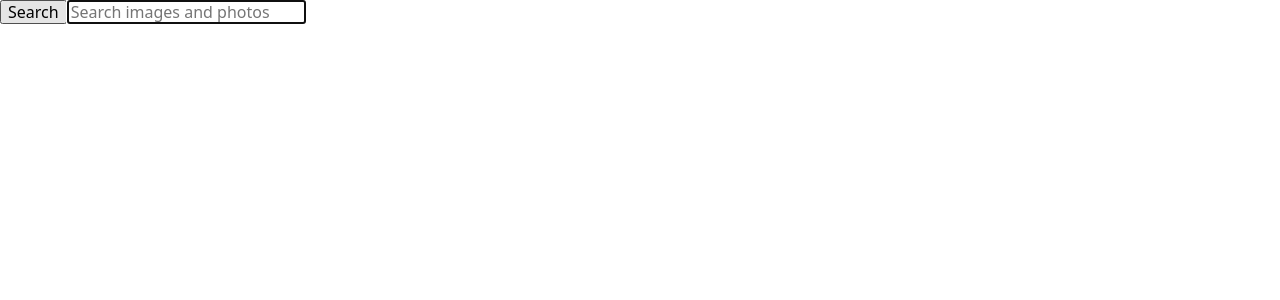
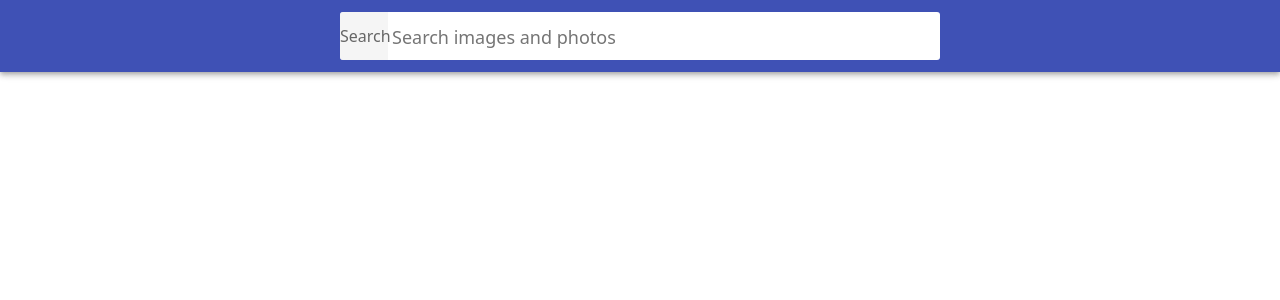
Before and after one commit to oksanastets-code/goit-react-hw-03-image-finder, a React (Create React App) app: page / in a window 1280 px wide. Shown: the top 300 px of the page. Built offline with nearby package versions, Linux system fonts and the light colour scheme.

Commit message:
add styles

```diff
--- a/package.json
+++ b/package.json
@@ -11,6 +11,7 @@
     "react-dom": "^17.0.2",
     "react-hot-toast": "^2.1.1",
     "react-scripts": "5.0.0",
+    "styled-components": "^5.3.3",
     "web-vitals": "^2.1.2"
   },
   "scripts": {
--- a/src/App.js
+++ b/src/App.js
@@ -1,5 +1,6 @@
 import { Component } from 'react';
 import { Toaster } from 'react-hot-toast';
+import { Div } from './App.styled';
 import Searchbar from './components/Searchbar/Searchbar';
 import ImageGallery from './components/ImageGallery/ImageGallery';
 
@@ -7,16 +8,6 @@ export default class App extends Component {
   state = {
     searchWord: '',
   };
-  // componentDidMount() {
-  //   setTimeout(() => {
-  //     fetch(
-  //       'https://pixabay.com/api/?q=cat&page=1&key=24206659-085fc8a8bf5db593be5a49f71&image_type=photo&orientation=horizontal&per_page=12',
-  //     )
-  //       .then(r => r.json())
-  //       .then(images => this.setState({ images }))
-  //       .finally(() => this.setState({ loading: false }));
-  //   }, 5000);
-  // }
   handleFormSubmit = keyWord => {
     console.log(keyWord);
     this.setState({ searchWord: keyWord });
@@ -24,15 +15,12 @@ export default class App extends Component {
   };
   render() {
     return (
-      <div>
+      <Div>
         <Toaster />
         <Searchbar onSubmit={this.handleFormSubmit} />
         {/* {this.state.loading && <h1>Loading...</h1>} */}
         <ImageGallery searchKey={this.state.searchWord} />
-
-        {/* </ImageGallery> */}
-        {/* {this.state.images && <div>{ this.state.images}</div>} */}
-      </div>
+      </Div>
     );
   }
 }
--- /dev/null
+++ b/src/App.styled.js
@@ -0,0 +1,7 @@
+import styled from 'styled-components';
+export const Div = styled.div`
+  display: grid;
+  grid-template-columns: 1fr;
+  grid-gap: 16px;
+  padding-bottom: 24px;
+`;
--- a/src/components/ImageGallery/ImageGallery.js
+++ b/src/components/ImageGallery/ImageGallery.js
@@ -1,4 +1,8 @@
 import { Component } from 'react';
+// import PropTypes from 'prop-types';
+import ImageGalleryItem from '../ImageGalleryItem/ImageGalleryItem';
+import { GalleryList } from './ImageGallery.styled';
+
 export default class ImageGallery extends Component {
   state = {
     images: null,
@@ -20,6 +24,7 @@ export default class ImageGallery extends Component {
           return Promise.reject(new Error('No images found'));
         })
         .then(data => {
+          console.log(data.hits);
           return data.hits;
         })
         .then(images => this.setState({ images }))
@@ -33,15 +38,20 @@ export default class ImageGallery extends Component {
       <>
         {loading && <h1>Loading...</h1>}
         {images && (
-          <ul className="gallery">
+          <GalleryList>
             {images.map(image => (
-              <li key={image.id} className="gallery-item">
-                <img src={image.webformatURL} alt={image.pageURL} width={240} />
-              </li>
+              <ImageGalleryItem
+                id={image.id}
+                webformatURL={image.webformatURL}
+                pageURL={image.pageURL}
+              />
             ))}
-          </ul>
+          </GalleryList>
         )}
       </>
     );
   }
 }
+// GalleryList.propTypes = {
+
+// }
--- a/src/components/ImageGallery/ImageGallery.styled.js
+++ b/src/components/ImageGallery/ImageGallery.styled.js
@@ -0,0 +1,13 @@
+import styled from 'styled-components';
+export const GalleryList = styled.ul`
+  display: grid;
+  max-width: calc(100vw - 48px);
+  grid-template-columns: repeat(auto-fill, minmax(320px, 1fr));
+  grid-gap: 16px;
+  margin-top: 0;
+  margin-bottom: 0;
+  padding: 0;
+  list-style: none;
+  margin-left: auto;
+  margin-right: auto;
+`;
--- a/src/components/ImageGalleryItem/ImageGalleryItem.js
+++ b/src/components/ImageGalleryItem/ImageGalleryItem.js
@@ -0,0 +1,15 @@
+import PropTypes from 'prop-types';
+import { GalleryItem, GalleryItemImage } from './ImageGalleryItem.styled';
+
+export default function ImageGalleryItem({ id, webformatURL, pageURL }) {
+  return (
+    <GalleryItem key={id} className="gallery-item">
+      <GalleryItemImage src={webformatURL} alt={pageURL} />
+    </GalleryItem>
+  );
+}
+ImageGalleryItem.propTypes = {
+  id: PropTypes.number.isRequired,
+  webformatURL: PropTypes.string.isRequired,
+  pageURL: PropTypes.string.isRequired,
+};
--- a/src/components/ImageGalleryItem/ImageGalleryItem.styled.js
+++ b/src/components/ImageGalleryItem/ImageGalleryItem.styled.js
@@ -0,0 +1,36 @@
+import styled from 'styled-components';
+export const GalleryItem = styled.li`
+  border-radius: 2px;
+  box-shadow: 0px 1px 3px 0px rgba(0, 0, 0, 0.2), 0px 1px 1px 0px rgba(0, 0, 0, 0.14),
+    0px 2px 1px -1px rgba(0, 0, 0, 0.12);
+`;
+export const GalleryItemImage = styled.img`
+  width: 100%;
+  height: 260px;
+  object-fit: cover;
+  transition: transform 250ms cubic-bezier(0.4, 0, 0.2, 1);
+  &:hover {
+    transform: scale(1.03);
+    cursor: zoom-in;
+  }
+`;
+/*
+ * Стили компонента ImageGalleryItem
+ */
+// .ImageGalleryItem {
+//   border-radius: 2px;
+//   box-shadow: 0px 1px 3px 0px rgba(0, 0, 0, 0.2), 0px 1px 1px 0px rgba(0, 0, 0, 0.14),
+//     0px 2px 1px -1px rgba(0, 0, 0, 0.12);
+// }
+
+// .ImageGalleryItem-image {
+//   width: 100%;
+//   height: 260px;
+//   object-fit: cover;
+//   transition: transform 250ms cubic-bezier(0.4, 0, 0.2, 1);
+// }
+
+// .ImageGalleryItem-image:hover {
+//   transform: scale(1.03);
+//   cursor: zoom-in;
+// }
--- a/src/components/Searchbar/Searchbar.js
+++ b/src/components/Searchbar/Searchbar.js
@@ -1,5 +1,14 @@
 import { Component } from 'react';
 import toast from 'react-hot-toast';
+import PropTypes from 'prop-types';
+import {
+  SearchBar,
+  SearchForm,
+  SearchFormButton,
+  SearchFormButtonLabel,
+  SearchFormInput,
+} from './Searchbar.styled';
+
 export default class Searchbar extends Component {
   state = {
     keyWord: '',
@@ -22,22 +31,25 @@ export default class Searchbar extends Component {
 
   render() {
     return (
-      <header className="searchbar">
-        <form onSubmit={this.handleSubmit} className="form">
-          <button type="submit" className="button">
-            <span className="button-label">Search</span>
-          </button>
+      <SearchBar>
+        <SearchForm onSubmit={this.handleSubmit}>
+          <SearchFormButton type="submit">
+            <SearchFormButtonLabel>Search</SearchFormButtonLabel>
+          </SearchFormButton>
 
-          <input
-            className="input"
+          <SearchFormInput
             type="text"
             autoComplete="off"
             autoFocus
             placeholder="Search images and photos"
             onChange={this.handleKeyWordChange}
           />
-        </form>
-      </header>
+        </SearchForm>
+      </SearchBar>
     );
   }
 }
+Searchbar.propTypes = {
+  onSubmit: PropTypes.func,
+  onChange: PropTypes.func,
+};
--- a/src/components/Searchbar/Searchbar.styled.js
+++ b/src/components/Searchbar/Searchbar.styled.js
@@ -0,0 +1,132 @@
+import styled from 'styled-components';
+
+export const SearchBar = styled.header`
+  top: 0;
+  left: 0;
+  position: sticky;
+  z-index: 1100;
+  display: flex;
+  justify-content: center;
+  align-items: center;
+  min-height: 64px;
+  padding-right: 24px;
+  padding-left: 24px;
+  padding-top: 12px;
+  padding-bottom: 12px;
+  color: #fff;
+  background-color: #3f51b5;
+  box-shadow: 0px 2px 4px -1px rgba(0, 0, 0, 0.2), 0px 4px 5px 0px rgba(0, 0, 0, 0.14),
+    0px 1px 10px 0px rgba(0, 0, 0, 0.12);
+`;
+export const SearchForm = styled.form`
+  display: flex;
+  align-items: center;
+  width: 100%;
+  max-width: 600px;
+  background-color: #fff;
+  border-radius: 3px;
+  overflow: hidden;
+`;
+export const SearchFormButton = styled.button`
+  display: inline-block;
+  width: 48px;
+  height: 48px;
+  border: 0;
+  outline: 1px solid black;
+  //   background-image: url('https://image.flaticon.com/icons/svg/149/149852.svg');
+  //   background-size: 40%;
+  //   background-repeat: no-repeat;
+  //   background-position: center;
+  opacity: 0.6;
+  transition: opacity 250ms cubic-bezier(0.4, 0, 0.2, 1);
+  cursor: pointer;
+  outline: none;
+  &:hover {
+    opacity: 1;
+  }
+`;
+export const SearchFormButtonLabel = styled.span`
+  // position: absolute;
+  //   width: 1px;
+  //   height: 1px;
+  //   padding: 0;
+  //   overflow: hidden;
+  //   clip: rect(0, 0, 0, 0);
+  //   white-space: nowrap;
+  //   clip-path: inset(50%);
+  //   border: 0;
+`;
+export const SearchFormInput = styled.input`
+  display: inline-block;
+  width: 100%;
+  font: inherit;
+  font-size: 20px;
+  border: none;
+  outline: none;
+  padding-left: 4px;
+  padding-right: 4px;
+  &::placeholder {
+    font: inherit;
+    font-size: 18px;
+  }
+`;
+
+/*
+ * Стили компонента SearchForm
+ */
+// .SearchForm {
+//   display: flex;
+//   align-items: center;
+//   width: 100%;
+//   max-width: 600px;
+//   background-color: #fff;
+//   border-radius: 3px;
+//   overflow: hidden;
+// }
+
+// .SearchForm-button {
+//   display: inline-block;
+//   width: 48px;
+//   height: 48px;
+//   border: 0;
+//   background-image: url('https://image.flaticon.com/icons/svg/149/149852.svg');
+//   background-size: 40%;
+//   background-repeat: no-repeat;
+//   background-position: center;
+//   opacity: 0.6;
+//   transition: opacity 250ms cubic-bezier(0.4, 0, 0.2, 1);
+//   cursor: pointer;
+//   outline: none;
+// }
+
+// .SearchForm-button:hover {
+//   opacity: 1;
+// }
+
+// .SearchForm-button-label {
+//   position: absolute;
+//   width: 1px;
+//   height: 1px;
+//   padding: 0;
+//   overflow: hidden;
+//   clip: rect(0, 0, 0, 0);
+//   white-space: nowrap;
+//   clip-path: inset(50%);
+//   border: 0;
+// }
+
+// .SearchForm-input {
+//   display: inline-block;
+//   width: 100%;
+//   font: inherit;
+//   font-size: 20px;
+//   border: none;
+//   outline: none;
+//   padding-left: 4px;
+//   padding-right: 4px;
+// }
+
+// .SearchForm-input::placeholder {
+//   font: inherit;
+//   font-size: 18px;
+// }
--- a/src/index.css
+++ b/src/index.css
@@ -1,11 +1,32 @@
+code {
+  font-family: source-code-pro, Menlo, Monaco, Consolas, 'Courier New', monospace;
+}
+html {
+  box-sizing: border-box;
+  width: 100vw;
+  overflow-x: hidden;
+}
+*,
+*::before,
+*::after {
+  box-sizing: inherit;
+}
 body {
   margin: 0;
-  font-family: -apple-system, BlinkMacSystemFont, 'Segoe UI', 'Roboto', 'Oxygen', 'Ubuntu',
-    'Cantarell', 'Fira Sans', 'Droid Sans', 'Helvetica Neue', sans-serif;
+  font-family: -apple-system, BlinkMacSystemFont, 'Segoe UI', Roboto, Oxygen-Sans, Ubuntu, Cantarell,
+    'Helvetica Neue', sans-serif;
+  color: #212121;
+  background-color: #fff;
   -webkit-font-smoothing: antialiased;
   -moz-osx-font-smoothing: grayscale;
 }
 
-code {
-  font-family: source-code-pro, Menlo, Monaco, Consolas, 'Courier New', monospace;
+img {
+  display: block;
+  max-width: 100%;
+  height: auto;
 }
+button {
+  padding: 0;
+  margin: 0;
+}
```
Also changed, not shown: 1 other file (tests, documents, lock files or other folders).
